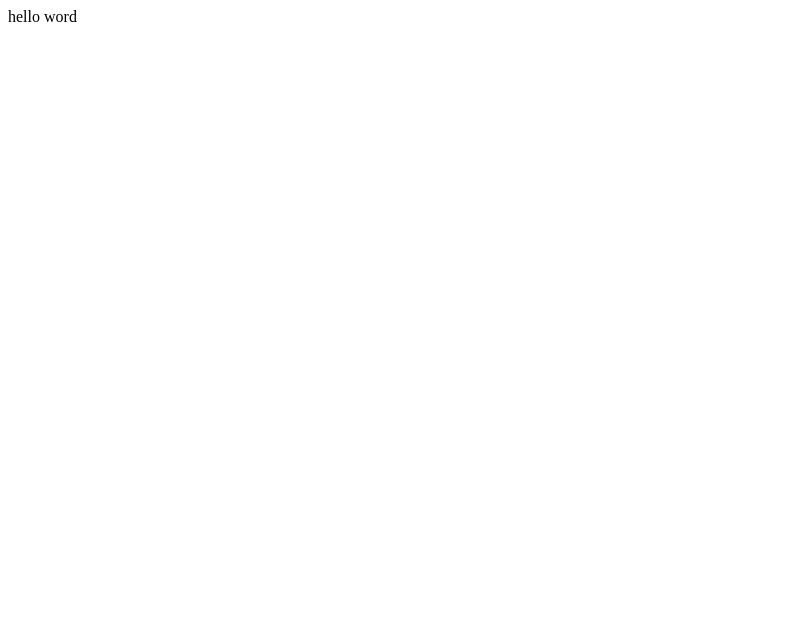
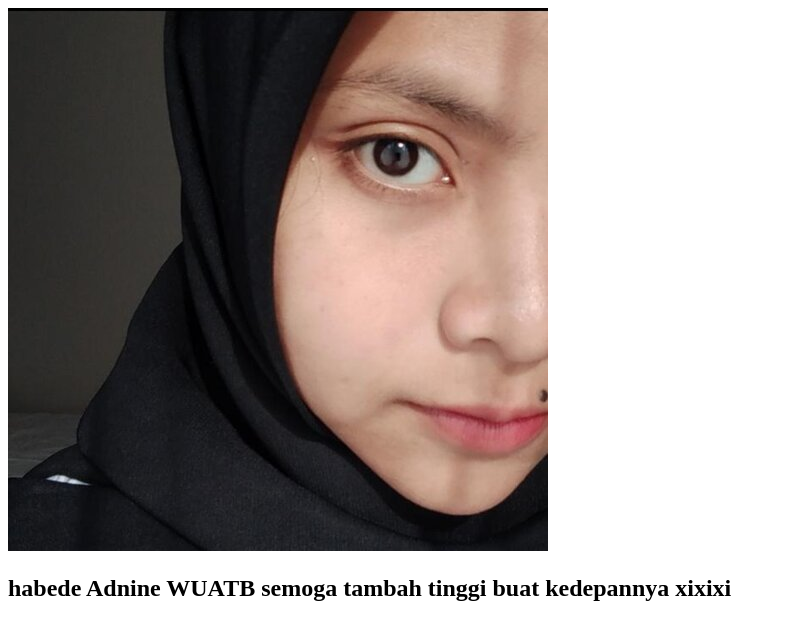
Before and after one commit to brilliantsyifaa24/belajar, a plain HTML site: page index.html in a window 1280 px wide. Shown: the whole page, without its empty margins (0-785 px from the left). Drawn offline with Linux system fonts and the light colour scheme.

Commit message:
Changed Hello world with img and h2 to display simple profile data. Image file added in the folder images and used as resource in the img element in index.html file

```diff
--- a/index.html
+++ b/index.html
@@ -4,6 +4,9 @@
     </head>
 
     <body>
-        hello word
+        <div>
+            <img src="image/coba.jpg" alt="profile image" />
+            <h2>habede Adnine WUATB semoga tambah tinggi buat kedepannya xixixi</h2>
+        </div>
     </body>
 </html>
```
Also changed, not shown: image/coba.jpg (added).
